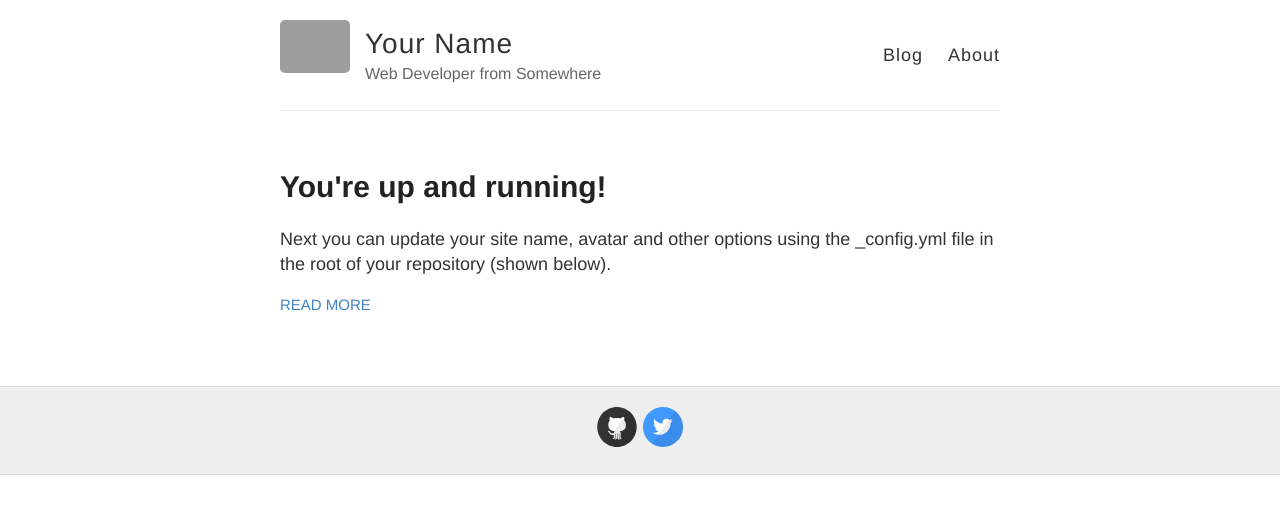
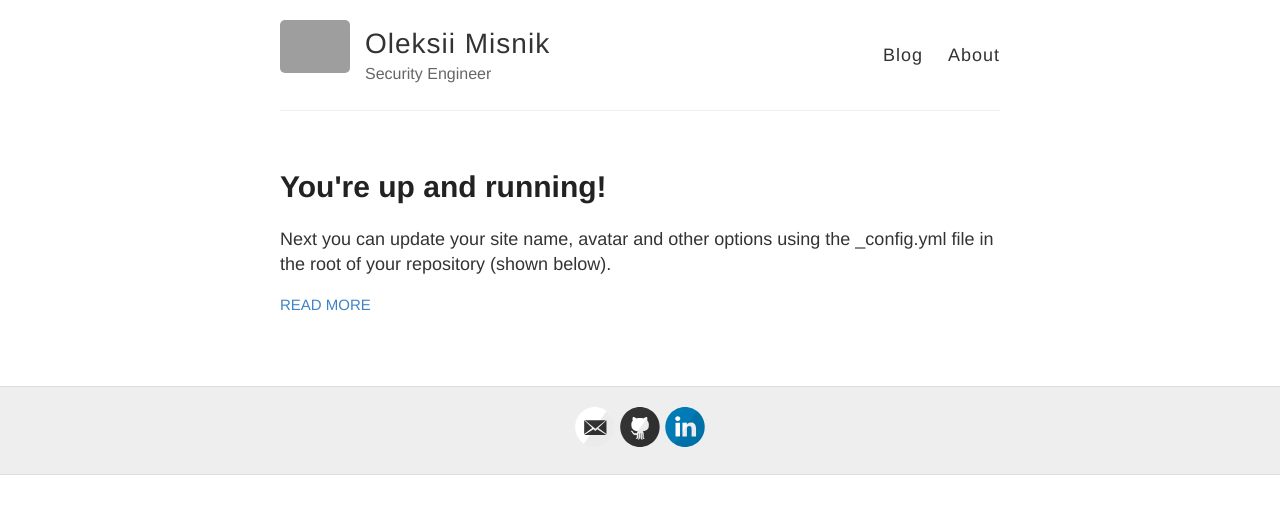
Before and after one commit to m1sn1k/m1sn1k.github.io, a Jekyll site: the page built from index.html, in a window 1280 px wide. Shown: the top 514 px of the page. Built offline with Jekyll 4.4.1, drawn with Linux system fonts in a browser that asks for light colours; grey boxes are pictures that could not be loaded.

```diff
--- a/_config.yml
+++ b/_config.yml
@@ -3,10 +3,10 @@
 #
 
 # Name of your site (displayed in the header)
-name: Your Name
+name: Oleksii Misnik
 
 # Short bio or description (displayed in the header)
-description: Web Developer from Somewhere
+description: Security Engineer
 
 # URL of your avatar or profile pic (you could use your GitHub profile pic)
 avatar: https://raw.githubusercontent.com/barryclark/jekyll-now/master/images/jekyll-logo.png
@@ -18,15 +18,15 @@ avatar: https://raw.githubusercontent.com/barryclark/jekyll-now/master/images/je
 # Includes an icon in the footer for each username you enter
 footer-links:
   dribbble:
-  email:
+  email: m1sn1k@gmail.com
   facebook:
   flickr:
-  github: barryclark/jekyll-now
+  github: m1sn1k
   instagram:
-  linkedin:
+  linkedin: oleksii-misnik-08158255
   pinterest:
   rss: # just type anything here for a working RSS icon
-  twitter: jekyllrb
+  twitter:
   stackoverflow: # your stackoverflow profile, e.g. "users/50476/bart-kiers"
   youtube: # channel/<your_long_string> or user/<user-name>
   googleplus: # anything in your profile username that comes after plus.google.com/
```
